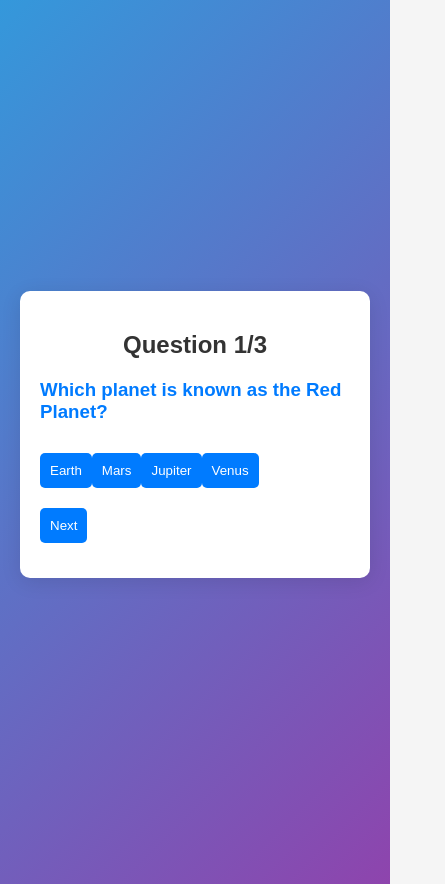
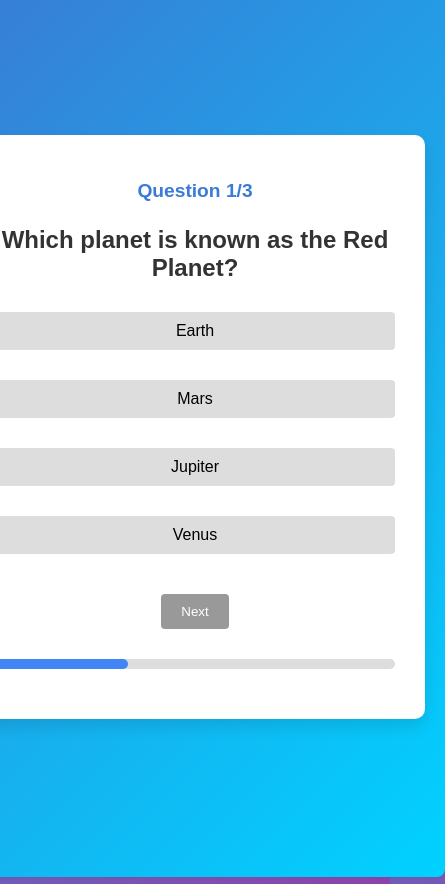
Before and after one commit to piyushsainips/my-app, a React (Create React App) app: page /Quiz in a window 390 px wide. Shown: the whole page, 445 px wide, since content can reach past the window. Built offline with nearby package versions, Linux system fonts and the light colour scheme.

Commit message:
quiz.css

```diff
--- a/src/component/quiz.css
+++ b/src/component/quiz.css
@@ -1,94 +1,290 @@
-/* Quiz.css */
-
-body {
-  background-color: #f5f5f5;
+/* Main container */
+.quiz-container {
+    display: flex;
+    justify-content: center;
+    align-items: center;
+    height: 100vh;
+    background: linear-gradient(135deg, #3a7bd5 0%, #00d2ff 100%);
     font-family: 'Arial', sans-serif;
-  margin: 0;
-  padding: 20px;
   }
 
-h2 {
+  /* Quiz box styling */
+  .quiz-box {
+    background: white;
+    padding: 30px;
+    border-radius: 10px;
+    width: 400px;
+    box-shadow: 0px 8px 15px rgba(0, 0, 0, 0.1);
     text-align: center;
+  }
+
+  .question-number {
+    color: #3a7bd5;
+    font-size: 18px;
+  }
+
+  .question {
+    font-size: 24px;
     color: #333;
     margin-bottom: 20px;
   }
 
-h3 {
-  color: #007bff;
+  /* Option buttons */
+  .options {
+    display: flex;
+    flex-direction: column;
+    gap: 10px;
   }
 
+  .option-button {
+    background-color: #f0f0f0;
+    border: none;
+    padding: 15px;
+    border-radius: 5px;
+    cursor: pointer;
+    transition: background-color 0.3s;
+    font-size: 16px;
+  }
+
+  .option-button.selected {
+    background-color: #3a7bd5;
+    color: white;
+  }
+
+  .option-button:hover {
+    background-color: #3a7bd5;
+    color: white;
+  }
+
+  /* Control buttons */
+  .controls {
+    margin-top: 20px;
+  }
+
+  .next-button {
+    background-color: #00d2ff;
+    border: none;
+    padding: 10px 20px;
+    border-radius: 5px;
+    color: white;
+    cursor: pointer;
+    transition: background-color 0.3s;
+  }
+
+  .next-button:hover {
+    background-color: #007bbd;
+  }
+
+  /* Progress bar */
+  .progress-bar {
+    margin-top: 15px;
+    width: 100%;
+    height: 8px;
+    background-color: #f0f0f0;
+    border-radius: 10px;
+    overflow: hidden;
+  }
+
+  .progress {
+    height: 100%;
+    background-color: #3a7bd5;
+    width: 0;
+    transition: width 0.3s ease;
+  }
+
+  /* Result Box */
+  .result-box {
+    background: white;
+    padding: 30px;
+    border-radius: 10px;
+    text-align: center;
+    box-shadow: 0px 8px 15px rgba(0, 0, 0, 0.1);
+  }
+
+  .result-box h2 {
+    font-size: 28px;
+    color: #333;
+  }
+
+  .result-box p {
+    font-size: 20px;
+    color: #555;
+  }
+
+  .restart-button {
+    background-color: #3a7bd5;
+    color: white;
+    border: none;
+    padding: 10px 20px;
+    border-radius: 5px;
+    cursor: pointer;
+    margin-top: 20px;
+  }
+
+  .restart-button:hover {
+    background-color: #007bbd;
+  }
+
+  .progress-button {
+    background-color: #3a7bd5;
+    color: white;
+    border: none;
+    padding: 10px 20px;
+    border-radius: 5px;
+    cursor: pointer;
+    gap: 20px;
+    margin-top: 20px;
+  }
+
+  .progress-button:hover {
+    background-color: #007bbd;
+  }
+
+  .answer-item.correct {
+    color: green;
+  }
+
+  .answer-item.incorrect {
+    color: red;
+  }
+
+
+  /* quiz.css */
 .quiz-container {
-  background: white;
-  border-radius: 10px;
-  box-shadow: 0 4px 20px rgba(0, 0, 0, 0.1);
-  padding: 30px;
   max-width: 600px;
   margin: 0 auto;
+  padding: 20px;
+  background-color: #f9f9f9;
+  border-radius: 8px;
+  box-shadow: 0 0 10px rgba(0, 0, 0, 0.1);
+}
+
+.quiz-box, .result-box {
+  text-align: center;
+}
+
+.question-number {
+  font-size: 1.2em;
+  margin-bottom: 10px;
 }
 
 .question {
+  font-size: 1.5em;
   margin-bottom: 20px;
 }
 
 .options {
-  margin: 10px 0;
+  margin-bottom: 20px;
 }
 
-label {
+.option-button {
   display: block;
-  margin: 5px 0;
+  width: 100%;
+  padding: 10px;
+  margin: 10px 0;
+  background-color: #ddd;
+  border: none;
+  border-radius: 4px;
   cursor: pointer;
 }
 
-input[type="radio"] {
-  margin-right: 10px;
+.option-button.selected {
+  background-color: #4285f4;
+  color: white;
 }
 
-button {
-  background-color: #007bff;
+.next-button, .restart-button, .progress-button {
+  padding: 10px 20px;
+  margin: 10px 5px;
+  background-color: #4285f4;
   color: white;
   border: none;
-  border-radius: 5px;
-  padding: 10px;
+  border-radius: 4px;
   cursor: pointer;
-  transition: background 0.3s;
-  margin-top: 10px;
 }
 
-button:hover {
-  background-color: #0056b3;
+.next-button:disabled {
+  background-color: #999;
+  cursor: not-allowed;
+}
+/* Scrollable container for see-progress */
+.progress-details {
+  margin-top: 20px;
+  max-height: 300px; /* Set a fixed height for the section */
+  overflow-y: auto; /* Enable vertical scrolling */
+  padding-right: 10px; /* Add some padding for better UX */
 }
 
-.result-container {
-  margin-top: 30px;
-  background: #f9f9f9;
-  border: 1px solid #e0e0e0;
-  border-radius: 10px;
-  padding: 20px;
+.progress-bar {
+  width: 100%;
+  background-color: #ddd;
+  border-radius: 5px;
+  height: 10px;
+  margin: 20px 0;
 }
 
-.dashboard {
-  display: flex;
-  justify-content: space-around;
-  margin-top: 10px;
+.progress {
+  height: 100%;
+  background-color: #4285f4;
+  border-radius: 5px;
 }
 
-.correct {
-  color: green;
-  font-weight: bold;
+.result-controls {
+  margin-top: 20px;
 }
 
-.incorrect {
-  color: red;
-  font-weight: bold;
+.result-controls button {
+  margin: 10px;
 }
 
-@media (max-width: 600px) {
-  .quiz-container {
-    padding: 20px;
+.progress-details {
+  margin-top: 20px;
 }
 
-  h2 {
-    font-size: 24px;
+.answer-item {
+  padding: 10px;
+  margin: 10px 0;
+  background-color: #f1f1f1;
+  border-radius: 4px;
 }
+
+.answer-item.correct {
+  border-left: 4px solid green;
 }
+
+.answer-item.incorrect {
+  border-left: 4px solid red;
+}
+
+/* Styling for the Pie Chart and Suggestions */
+.chart-container {
+  height: 200px;
+  width: 200x;
+  margin-top: 30px;
+  padding: 20px;
+  background-color: #ffffff;
+  border-radius: 8px;
+  box-shadow: 0 0 10px rgba(0, 0, 0, 0.1);
+}
+
+.chart-container h4 {
+  margin-bottom: 10px;
+}
+
+.suggestions {
+  margin-top: 20px;
+  padding: 20px;
+  background-color: #fff9e6;
+  border-radius: 8px;
+  box-shadow: 0 0 10px rgba(0, 0, 0, 0.1);
+}
+
+.suggestions h4 {
+  margin-bottom: 10px;
+  color: #f57c00;
+}
+
+.suggestions p {
+  font-size: 1.2em;
+  color: #333;
+}
```
Lines whose indentation alone changed are shown as unchanged.
